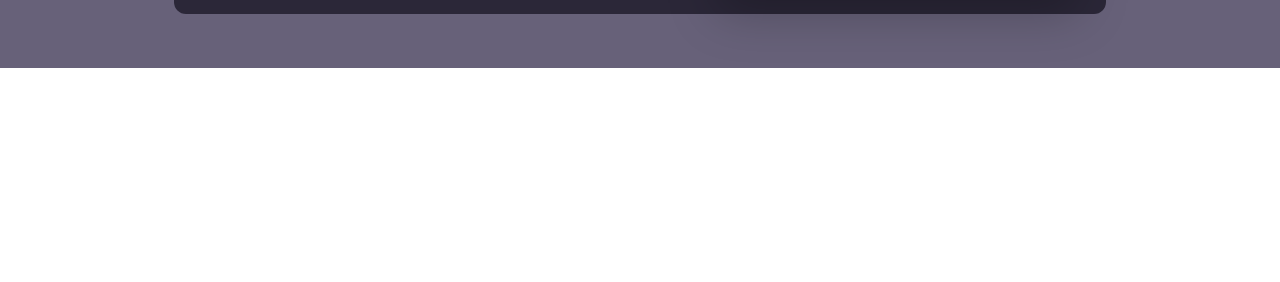
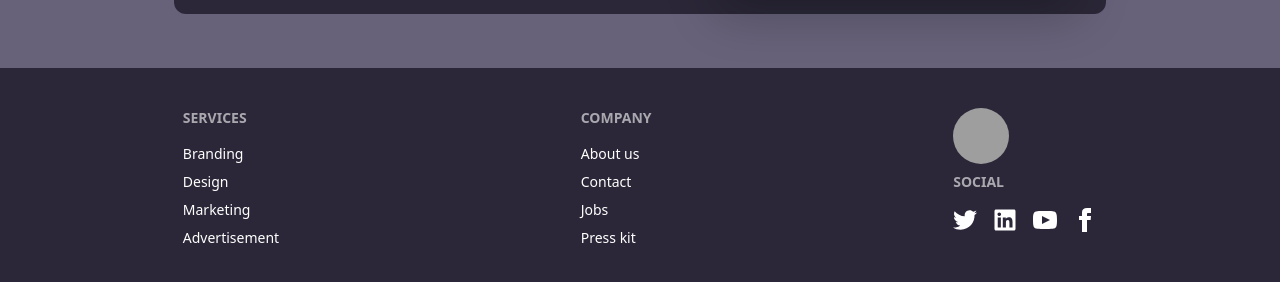
Before and after one commit to AnkonChy/cinevault-client, a React (Vite) app: page /register in a window 1280 px wide. Shown: the part 840-1122 px from the top of the page. Before the commit the page ends 908 px from the top, so only its background shows below. Built offline with nearby package versions, Linux system fonts and the light colour scheme; no server answers; grey boxes are pictures that could not be loaded.

Commit message:
footer section and error page added successfully

```diff
--- a/src/Components/FeaturedMovie/FeaturedMovie.jsx
+++ b/src/Components/FeaturedMovie/FeaturedMovie.jsx
@@ -4,10 +4,8 @@
 import Rating from "react-rating";
 import { Link } from "react-router-dom";
 
-
 const FeaturedMovie = ({ movie }) => {
   const { _id, poster, title, genre, duration, year, rating } = movie;
-  console.log(rating);
   return (
     <div className="card card-compact bg-base-100 shadow-xl rounded-none">
       <figure>
--- /dev/null
+++ b/src/Components/Footer/Footer.jsx
@@ -0,0 +1,72 @@
+import React from "react";
+import { FaLinkedin } from "react-icons/fa";
+import { Link } from "react-router-dom";
+
+const Footer = () => {
+  return (
+    <footer className="footer bg-[#2B2738] text-white text-base-content p-10 justify-around">
+      <nav>
+        <h6 className="footer-title">Services</h6>
+        <a className="link link-hover">Branding</a>
+        <a className="link link-hover">Design</a>
+        <a className="link link-hover">Marketing</a>
+        <a className="link link-hover">Advertisement</a>
+      </nav>
+      <nav>
+        <h6 className="footer-title">Company</h6>
+        <a className="link link-hover">About us</a>
+        <a className="link link-hover">Contact</a>
+        <a className="link link-hover">Jobs</a>
+        <a className="link link-hover">Press kit</a>
+      </nav>
+      <nav>
+        <img
+          className="w-14 h-14 rounded-full object-cover"
+          src="https://i.ibb.co.com/LShdnSG/pexels-tima-miroshnichenko-5662857.jpg"
+          alt=""
+        />
+        <h6 className="footer-title">Social</h6>
+        <div className="grid grid-flow-col gap-4">
+          <Link to="https://x.com/AnkonChy2682">
+            <svg
+              xmlns="http://www.w3.org/2000/svg"
+              width="24"
+              height="24"
+              viewBox="0 0 24 24"
+              className="fill-current"
+            >
+              <path d="M24 4.557c-.883.392-1.832.656-2.828.775 1.017-.609 1.798-1.574 2.165-2.724-.951.564-2.005.974-3.127 1.195-.897-.957-2.178-1.555-3.594-1.555-3.179 0-5.515 2.966-4.797 6.045-4.091-.205-7.719-2.165-10.148-5.144-1.29 2.213-.669 5.108 1.523 6.574-.806-.026-1.566-.247-2.229-.616-.054 2.281 1.581 4.415 3.949 4.89-.693.188-1.452.232-2.224.084.626 1.956 2.444 3.379 4.6 3.419-2.07 1.623-4.678 2.348-7.29 2.04 2.179 1.397 4.768 2.212 7.548 2.212 9.142 0 14.307-7.721 13.995-14.646.962-.695 1.797-1.562 2.457-2.549z"></path>
+            </svg>
+          </Link>
+          <Link to="https://www.linkedin.com/in/ankonchybd/">
+            <FaLinkedin className="text-2xl" />
+          </Link>
+          <a>
+            <svg
+              xmlns="http://www.w3.org/2000/svg"
+              width="24"
+              height="24"
+              viewBox="0 0 24 24"
+              className="fill-current"
+            >
+              <path d="M19.615 3.184c-3.604-.246-11.631-.245-15.23 0-3.897.266-4.356 2.62-4.385 8.816.029 6.185.484 8.549 4.385 8.816 3.6.245 11.626.246 15.23 0 3.897-.266 4.356-2.62 4.385-8.816-.029-6.185-.484-8.549-4.385-8.816zm-10.615 12.816v-8l8 3.993-8 4.007z"></path>
+            </svg>
+          </a>
+          <a>
+            <svg
+              xmlns="http://www.w3.org/2000/svg"
+              width="24"
+              height="24"
+              viewBox="0 0 24 24"
+              className="fill-current"
+            >
+              <path d="M9 8h-3v4h3v12h5v-12h3.642l.358-4h-4v-1.667c0-.955.192-1.333 1.115-1.333h2.885v-5h-3.808c-3.596 0-5.192 1.583-5.192 4.615v3.385z"></path>
+            </svg>
+          </a>
+        </div>
+      </nav>
+    </footer>
+  );
+};
+
+export default Footer;
--- a/src/MainLayout/MainLayout.jsx
+++ b/src/MainLayout/MainLayout.jsx
@@ -3,11 +3,15 @@
 import { Outlet } from "react-router-dom";
 import { ToastContainer } from "react-toastify";
 import "react-toastify/dist/ReactToastify.css";
+import Footer from "../Components/Footer/Footer";
 const MainLayout = () => {
   return (
     <div>
       <Navbar></Navbar>
-      <Outlet></Outlet>
+      <div className="min-h-[calc(100vh-284px)]">
+        <Outlet></Outlet>
+      </div>
+      <Footer></Footer>
       <ToastContainer />
     </div>
   );
--- /dev/null
+++ b/src/Pages/ErrorPage/ErrorPage.jsx
@@ -0,0 +1,24 @@
+import React from "react";
+import { Link, useRouteError } from "react-router-dom";
+
+const ErrorPage = () => {
+  const error = useRouteError();
+  return (
+    <div className="flex items-center justify-center h-screen bg-gray-100 p-4">
+      <div className="bg-white shadow-lg rounded-lg p-8 max-w-md text-center">
+        <h1 className="text-4xl font-bold text-red-600 mb-4">Oops!</h1>
+        <p className="text-lg text-gray-700 mb-2">
+          Sorry, an unexpected error has occurred.
+        </p>
+        <p className="text-gray-500 italic">
+          <i>{error.statusText || error.message}</i>
+        </p>
+        <Link to="/">
+          <button className="btn btn-success">Go back home</button>
+        </Link>
+      </div>
+    </div>
+  );
+};
+
+export default ErrorPage;
--- a/src/Pages/MovieDetails/MovieDetails.jsx
+++ b/src/Pages/MovieDetails/MovieDetails.jsx
@@ -5,9 +5,15 @@
 import { useLoaderData } from "react-router-dom";
 
 const MovieDetails = () => {
-  const movieData = useLoaderData();
+  const singleMovieData = useLoaderData();
+
+  const handleDelete = (id) => {
+    fetch(`http://localhost:4000/movie/${id}`, {
+      method: "DELETE",
+    }).then((res) => res.json());
+  };
   const { _id, poster, title, genre, duration, year, rating, summary } =
-    movieData;
+    singleMovieData;
   return (
     <div className="w-10/12 mx-auto my-10">
       <div className="lg:flex lg:flex-row items-center">
@@ -50,7 +56,10 @@
             </div>
           </div>
           <div className="flex py-4">
-            <button className="btn btn-success block mx-auto text-white">
+            <button
+              onClick={() => handleDelete(_id)}
+              className="btn btn-success block mx-auto text-white"
+            >
               Delete Movie
             </button>
             <button className="btn btn-success block mx-auto text-white">
--- a/src/Routes/Router.jsx
+++ b/src/Routes/Router.jsx
@@ -8,10 +8,12 @@
 import AllMovies from "../Pages/AllMovies/AllMovies";
 import MovieDetails from "../Pages/MovieDetails/MovieDetails";
 import Favourite from "../Components/Favourite/Favourite";
+import ErrorPage from "../Pages/ErrorPage/ErrorPage";
 const router = createBrowserRouter([
   {
     path: "/",
     element: <MainLayout></MainLayout>,
+    errorElement: <ErrorPage></ErrorPage>,
     children: [
       {
         path: "/",
```
